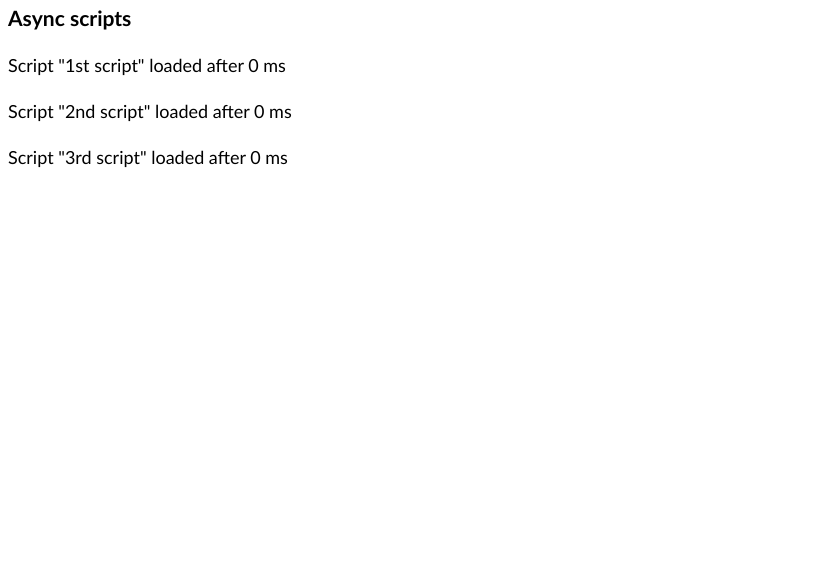
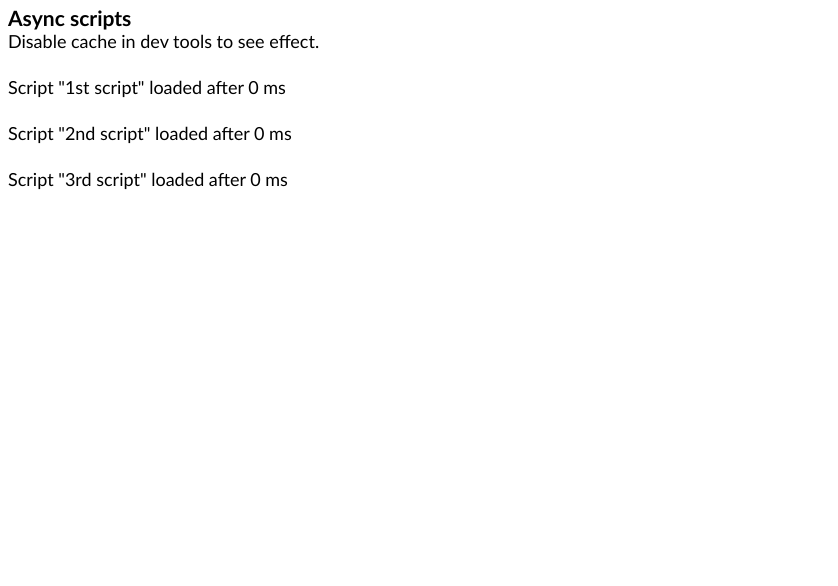
Before and after one commit to liestreadt/async_defer, a website built with Vite: page src/pages/async/async.html in a window 1280 px wide. Shown: the part 214-800 px from the top of the page, without its empty margins (0-838 px from the left). Built offline with nearby package versions, Linux system fonts and the light colour scheme.

Commit message:
feat: add hint to async page

```diff
--- a/src/pages/async/async.html
+++ b/src/pages/async/async.html
@@ -27,6 +27,7 @@
       </nav>
     </header>
     <h3 title="Open developer tools to see more information">Async scripts</h3>
+    <div>Disable cache in dev tools to see effect.</div>
     <script
       onload="console.log('Script with async attribute loaded.')"
       src="./async.js"
```
